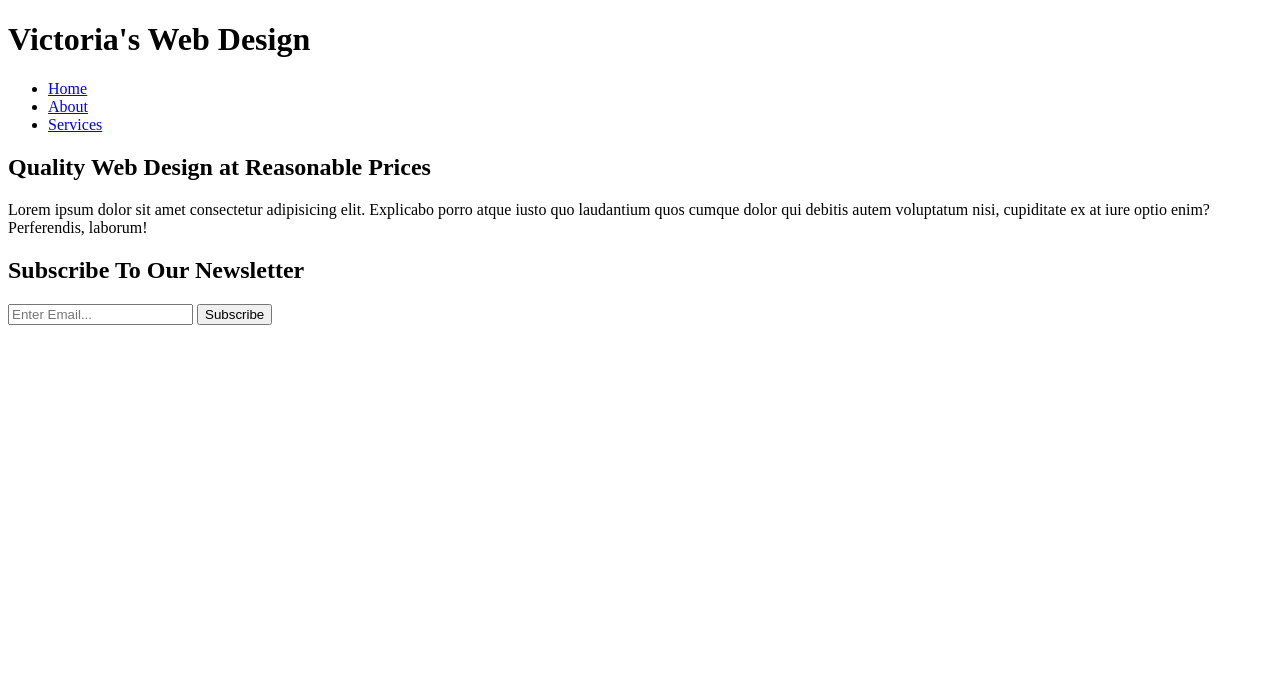
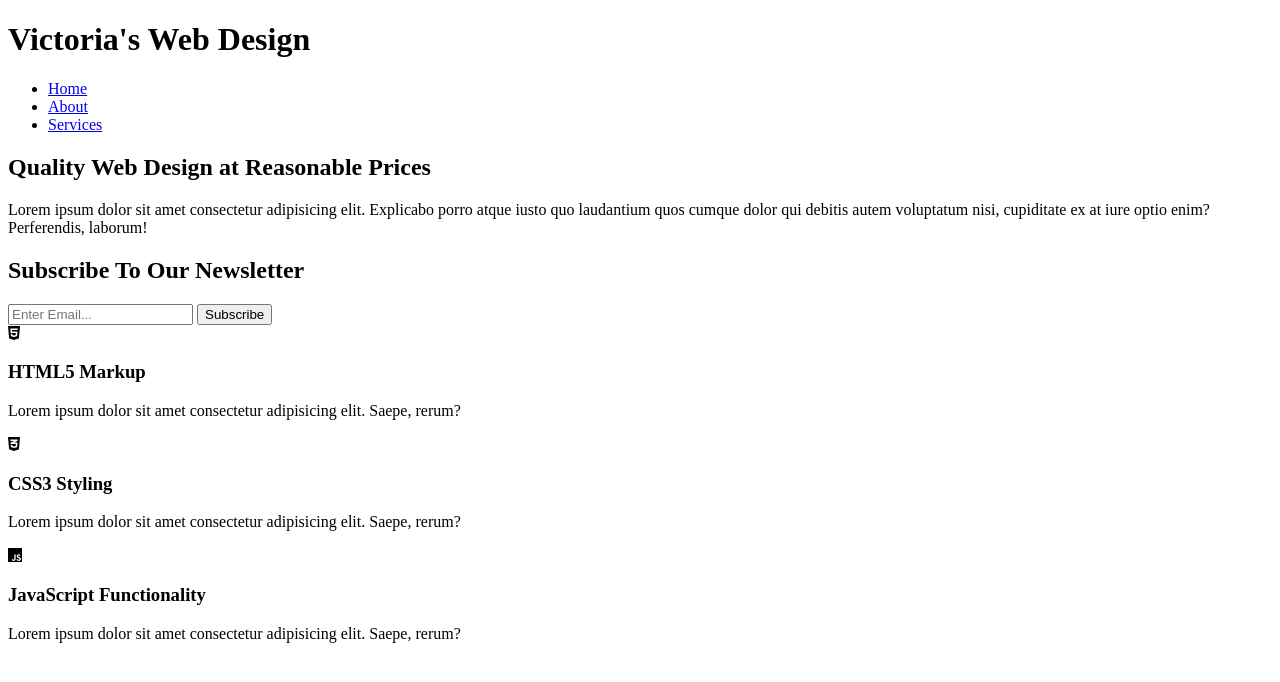
Before and after one commit to VictoriaConlin/FullWebpage, a plain HTML site: page index.html in a window 1280 px wide. Drawn offline with Linux system fonts and the light colour scheme.

Commit message:
Added Boxes section to the HTML file

```diff
--- a/index.html
+++ b/index.html
@@ -52,5 +52,27 @@
             </form>
         </div>
     </section>
+
+    <!-- Boxes -->
+    <section id="boxes">
+        <div class="container">
+            <div class="box">
+                <i class="fab fa-html5"></i>
+                <h3>HTML5 Markup</h3>
+                <p>Lorem ipsum dolor sit amet consectetur adipisicing elit. Saepe, rerum?</p>
+            </div>
+            <div class="box">
+                <i class="fab fa-css3-alt"></i>
+                <h3>CSS3 Styling</h3>
+                <p>Lorem ipsum dolor sit amet consectetur adipisicing elit. Saepe, rerum?</p>
+            </div>
+            <div class="box">
+                <i class="fab fa-js"></i>
+                <h3>JavaScript Functionality</h3>
+                <p>Lorem ipsum dolor sit amet consectetur adipisicing elit. Saepe, rerum?</p>
+            </div>
+        </div>
+    </section>
+
 </body>
 </html>
```
